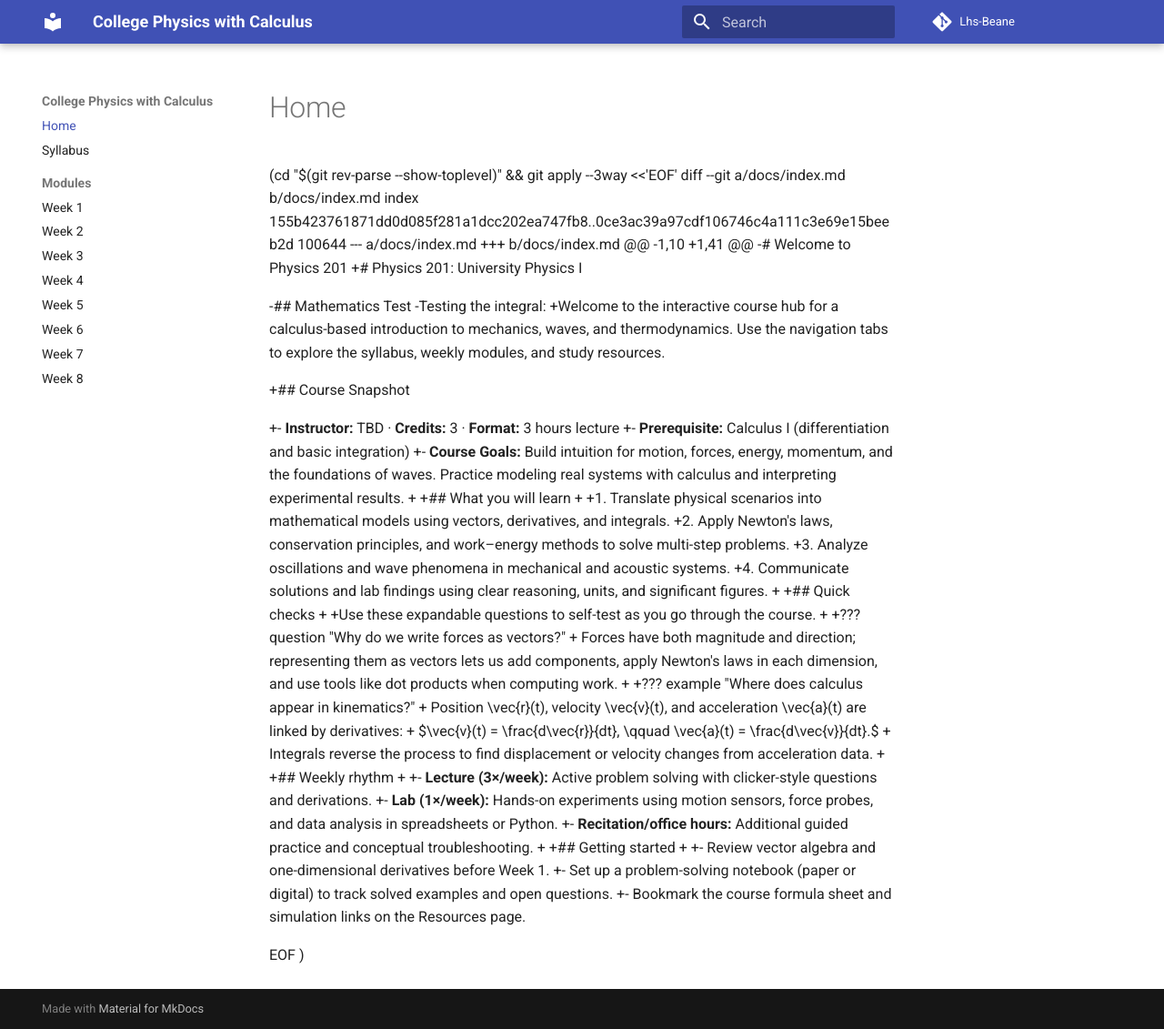
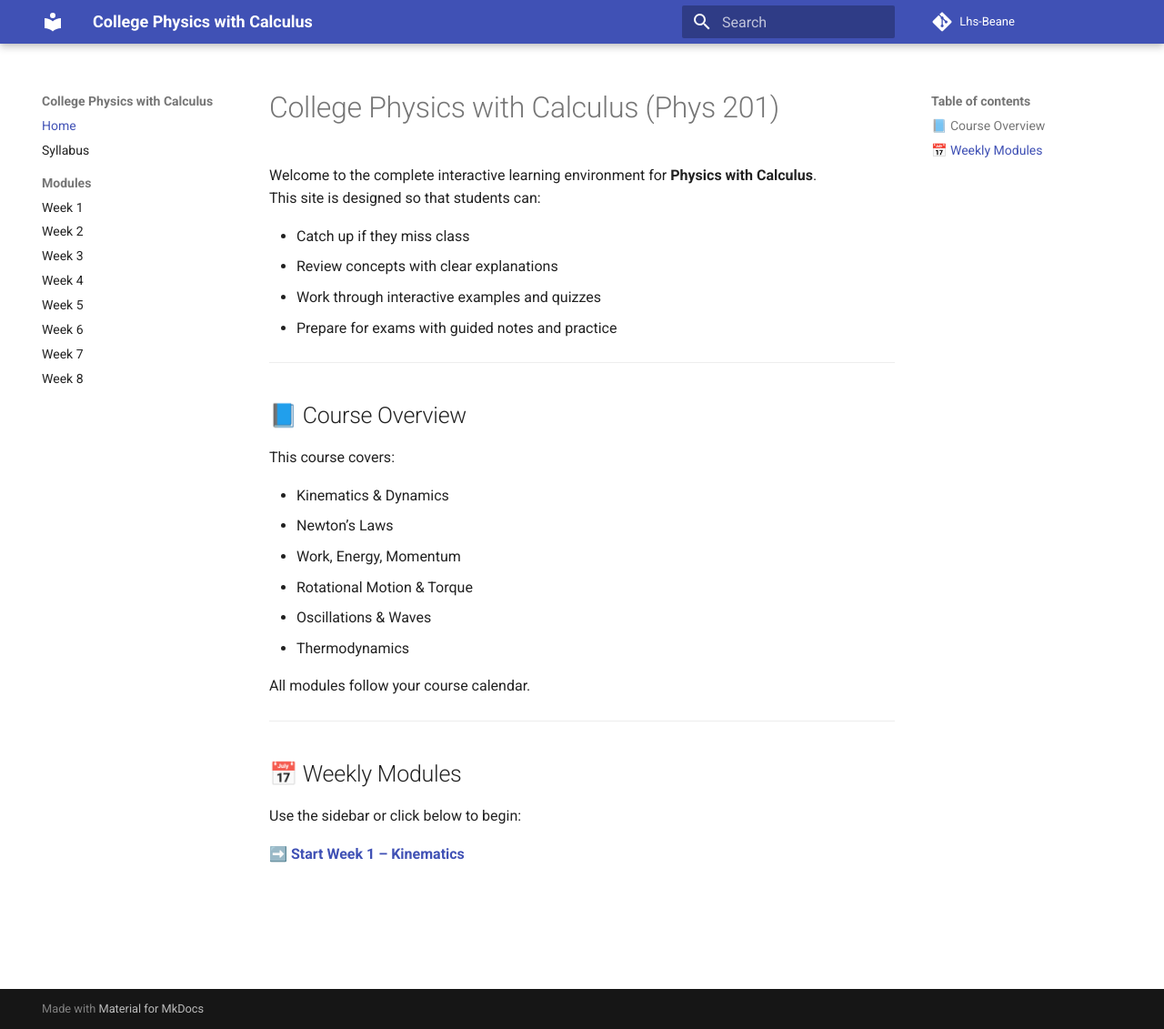
Before and after one commit to LHS-Beane/universityphysics, an MkDocs documentation site: the page built from docs/index.md, in a window 1280 px wide and 1131 px high. Shown: the whole window at 91% size. Built offline with MkDocs 1.6.1 and Material for MkDocs 9.7.7, drawn with Linux system fonts in a browser that asks for light colours.

Commit message:
Update index.md

```diff
--- a/docs/index.md
+++ b/docs/index.md
@@ -1,52 +1,32 @@
- (cd "$(git rev-parse --show-toplevel)" && git apply --3way <<'EOF'
-diff --git a/docs/index.md b/docs/index.md
-index 155b423761871dd0d085f281a1dcc202ea747fb8..0ce3ac39a97cdf106746c4a111c3e69e15beeb2d 100644
---- a/docs/index.md
-+++ b/docs/index.md
-@@ -1,10 +1,41 @@
--# Welcome to Physics 201
-+# Physics 201: University Physics I
+# College Physics with Calculus (Phys 201)
 
--## Mathematics Test
--Testing the integral:
-+Welcome to the interactive course hub for a calculus-based introduction to mechanics, waves, and thermodynamics. Use the navigation tabs to explore the syllabus, weekly modules, and study resources.
+Welcome to the complete interactive learning environment for **Physics with Calculus**.
+This site is designed so that students can:
 
-+## Course Snapshot
+- Catch up if they miss class
+- Review concepts with clear explanations
+- Work through interactive examples and quizzes
+- Prepare for exams with guided notes and practice
 
-+- **Instructor:** TBD · **Credits:** 3 · **Format:** 3 hours lecture
-+- **Prerequisite:** Calculus I (differentiation and basic integration)
-+- **Course Goals:** Build intuition for motion, forces, energy, momentum, and the foundations of waves. Practice modeling real systems with calculus and interpreting experimental results.
-+
-+## What you will learn
-+
-+1. Translate physical scenarios into mathematical models using vectors, derivatives, and integrals.
-+2. Apply Newton's laws, conservation principles, and work–energy methods to solve multi-step problems.
-+3. Analyze oscillations and wave phenomena in mechanical and acoustic systems.
-+4. Communicate solutions and lab findings using clear reasoning, units, and significant figures.
-+
-+## Quick checks
-+
-+Use these expandable questions to self-test as you go through the course.
-+
-+??? question "Why do we write forces as vectors?"
-+    Forces have both magnitude and direction; representing them as vectors lets us add components, apply Newton's laws in each dimension, and use tools like dot products when computing work.
-+
-+??? example "Where does calculus appear in kinematics?"
-+    Position $\vec{r}(t)$, velocity $\vec{v}(t)$, and acceleration $\vec{a}(t)$ are linked by derivatives:
-+    $$\vec{v}(t) = \frac{d\vec{r}}{dt}, \qquad \vec{a}(t) = \frac{d\vec{v}}{dt}.$$
-+    Integrals reverse the process to find displacement or velocity changes from acceleration data.
-+
-+## Weekly rhythm
-+
-+- **Lecture (3×/week):** Active problem solving with clicker-style questions and derivations.
-+- **Lab (1×/week):** Hands-on experiments using motion sensors, force probes, and data analysis in spreadsheets or Python.
-+- **Recitation/office hours:** Additional guided practice and conceptual troubleshooting.
-+
-+## Getting started
-+
-+- Review vector algebra and one-dimensional derivatives before Week 1.
-+- Set up a problem-solving notebook (paper or digital) to track solved examples and open questions.
-+- Bookmark the course formula sheet and simulation links on the Resources page.
+---
 
-EOF
-)
+## 📘 Course Overview
+
+This course covers:
+
+- Kinematics & Dynamics
+- Newton’s Laws
+- Work, Energy, Momentum
+- Rotational Motion & Torque
+- Oscillations & Waves
+- Thermodynamics
+
+All modules follow your course calendar.
+
+---
+
+## 📅 Weekly Modules
+
+Use the sidebar or click below to begin:
+
+➡️ **[Start Week 1 – Kinematics](week1/index.md)**
```
